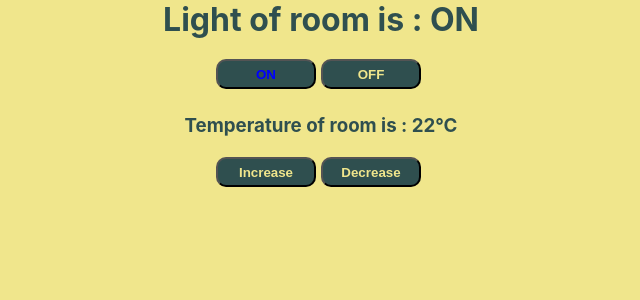
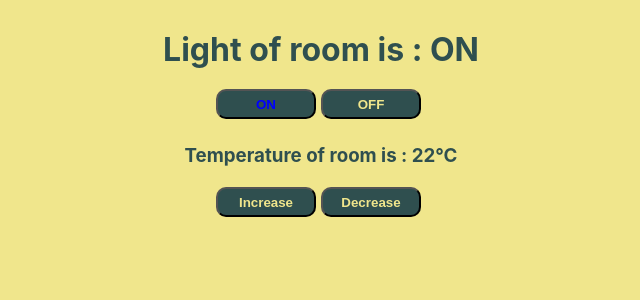
Before and after one commit to samadakram/Bootcamp2020-Class-, a React (Create React App) app: page / in a window 1280 px wide. Shown: the top 300 px of the page, without its empty margins (319-959 px from the left). Built offline with nearby package versions, Linux system fonts and the light colour scheme.

Commit message:
Update App.css
modied Ui of App

```diff
--- a/src/App.css
+++ b/src/App.css
@@ -10,6 +10,7 @@
 .container{
   width: 70vw;
   margin: auto;
+  padding-top: 30px;
 }
 .on{
   background-color: #F0E68C;
```
